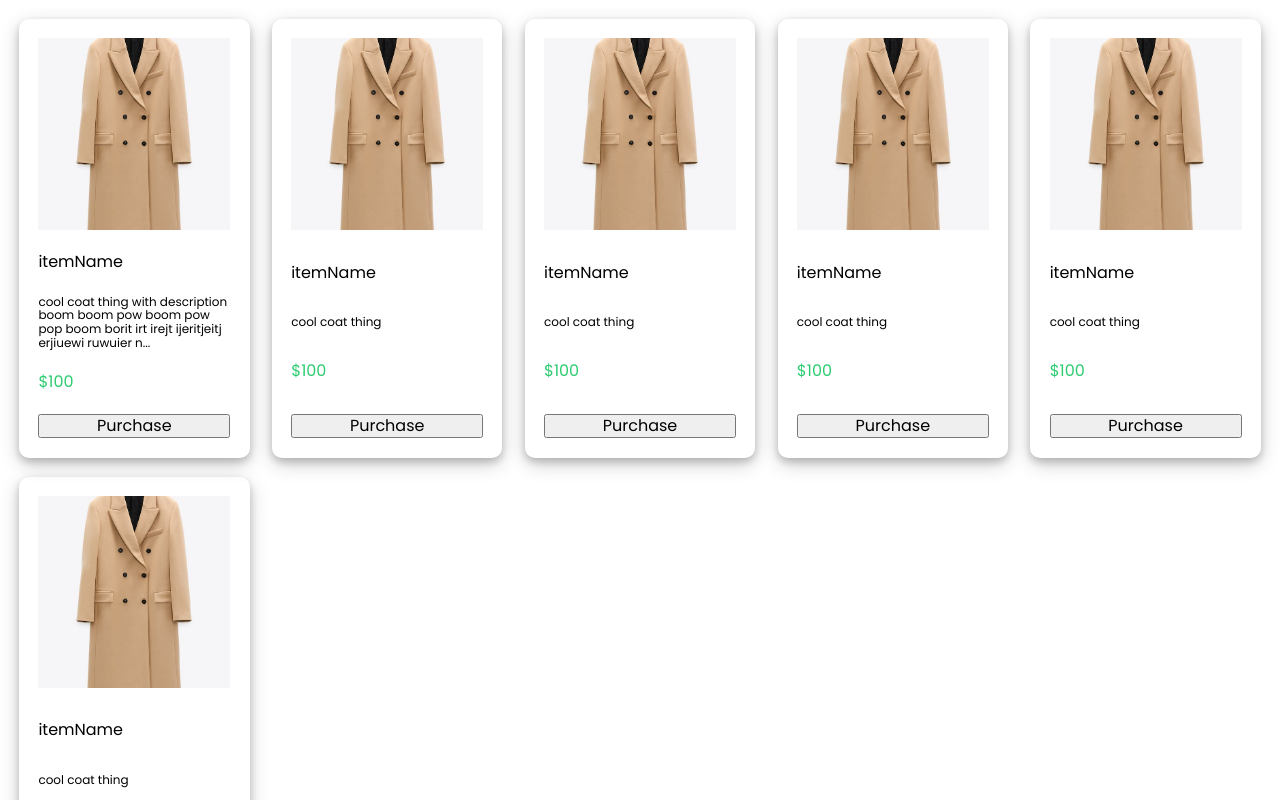
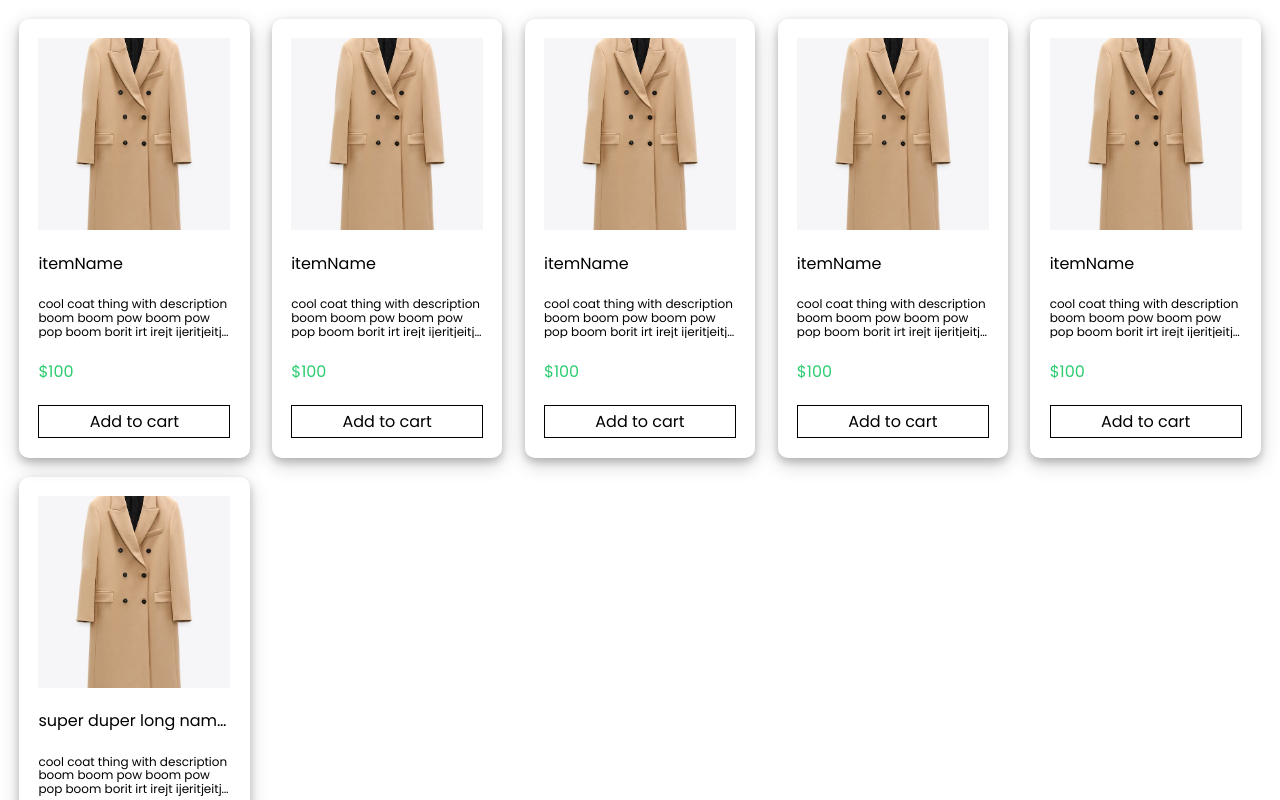
Before and after one commit to CTECH-IT/shopping-site-mj-kh, a plain HTML site: page index.html in a window 1280 px wide. Drawn offline with nearby package versions, Linux system fonts and the light colour scheme.

Commit message:
finished css gallery item css, started on script work

```diff
--- a/index.css
+++ b/index.css
@@ -45,10 +45,37 @@ gallery > galleryItem > img {
 
 gallery > galleryItem > about {
     font-size: 0.75em;
+    overflow: hidden;
+    text-overflow: ellipsis;
+    display: -webkit-box;
+    -webkit-line-clamp: 3;
+            line-clamp: 3;
+    -webkit-box-orient: vertical;
 }
 
 gallery > galleryItem > price {
     color: #2ecc71;
+    overflow: hidden;
+    text-overflow: ellipsis;
+    display: -webkit-box;
+    -webkit-line-clamp: 1;
+            line-clamp: 1;
+    -webkit-box-orient: vertical;
+}
+
+gallery > galleryItem > button {
+    padding: 0.5vmax 0 0.5vmax 0;
+    background: white;
+    border: 1px solid black;
+}
+
+gallery > galleryItem > is {
+    overflow: hidden;
+    text-overflow: ellipsis;
+    display: -webkit-box;
+    -webkit-line-clamp: 1;
+            line-clamp: 1;
+    -webkit-box-orient: vertical;
 }
 
 /* checkout MODAL */
--- a/index.html
+++ b/index.html
@@ -3,51 +3,52 @@
         <title>buystuff.com</title>
         <link rel="stylesheet" href="https://cdnjs.cloudflare.com/ajax/libs/normalize/8.0.1/normalize.min.css" integrity="sha512-NhSC1YmyruXifcj/KFRWoC561YpHpc5Jtzgvbuzx5VozKpWvQ+4nXhPdFgmx8xqexRcpAglTj9sIBWINXa8x5w==" crossorigin="anonymous" referrerpolicy="no-referrer" />
         <link rel="stylesheet" href="index.css">
+        <script src="/index.js"></script>
     </head>
     <body>
         <main>
             <gallery>
+                <galleryItem id="coat6969" >
+                    <img src="/img/coat.jpg"/>
+                    <is>itemName</is>
+                    <about>cool coat thing with description boom boom pow boom pow pop boom borit irt irejt ijeritjeitj erjiuewi ruwuier n...</about>
+                    <price>$100</price>
+                    <button>Add to cart</button>
+                </galleryItem>
                 <galleryItem>
                     <img src="/img/coat.jpg"/>
                     <is>itemName</is>
                     <about>cool coat thing with description boom boom pow boom pow pop boom borit irt irejt ijeritjeitj erjiuewi ruwuier n...</about>
                     <price>$100</price>
-                    <button>Purchase</button>
+                    <button>Add to cart</button>
                 </galleryItem>
                 <galleryItem>
                     <img src="/img/coat.jpg"/>
                     <is>itemName</is>
-                    <about>cool coat thing</about>
+                    <about>cool coat thing with description boom boom pow boom pow pop boom borit irt irejt ijeritjeitj erjiuewi ruwuier n...</about>
                     <price>$100</price>
-                    <button>Purchase</button>
+                    <button>Add to cart</button>
                 </galleryItem>
                 <galleryItem>
                     <img src="/img/coat.jpg"/>
                     <is>itemName</is>
-                    <about>cool coat thing</about>
+                    <about>cool coat thing with description boom boom pow boom pow pop boom borit irt irejt ijeritjeitj erjiuewi ruwuier n...</about>
                     <price>$100</price>
-                    <button>Purchase</button>
+                    <button>Add to cart</button>
                 </galleryItem>
                 <galleryItem>
                     <img src="/img/coat.jpg"/>
                     <is>itemName</is>
-                    <about>cool coat thing</about>
+                    <about>cool coat thing with description boom boom pow boom pow pop boom borit irt irejt ijeritjeitj erjiuewi ruwuier n...</about>
                     <price>$100</price>
-                    <button>Purchase</button>
+                    <button>Add to cart</button>
                 </galleryItem>
                 <galleryItem>
                     <img src="/img/coat.jpg"/>
-                    <is>itemName</is>
-                    <about>cool coat thing</about>
+                    <is>super duper long name for some reason for fun and testying</is>
+                    <about>cool coat thing with description boom boom pow boom pow pop boom borit irt irejt ijeritjeitj erjiuewi ruwuier n more stuff woof woof bark bark</about>
                     <price>$100</price>
-                    <button>Purchase</button>
-                </galleryItem>
-                <galleryItem>
-                    <img src="/img/coat.jpg"/>
-                    <is>itemName</is>
-                    <about>cool coat thing</about>
-                    <price>$100</price>
-                    <button>Purchase</button>
+                    <button>Add to cart</button>
                 </galleryItem>
             </gallery>
         </main>
--- a/index.js
+++ b/index.js
@@ -0,0 +1,51 @@
+window.addEventListener('load', () => {
+    //deal with pre loaded items
+    const items = document.querySelectorAll('galleryItem');
+
+    for (item of items) {
+        const addToCartButton = item.querySelector('button');
+        addToCartButton.addEventListener('click', event => {
+            const button = event.currentTarget;
+            const galleryElement = button.parentElement;
+            addToCart(galleryElement);
+        });
+    }
+
+    //fetch server items
+    //fetch blah blah blah
+    //for each item
+    //new gallery item()
+    //register events
+});
+
+function seralizeGalleryItem(galleryElement) {
+    console.log(galleryElement);
+    var data = {};
+    data.id = galleryElement.getAttribute('id');
+    data.name = galleryElement.querySelector('is').innerHTML;
+    data.description = galleryElement.querySelector('about').innerHTML;
+    data.price = galleryElement.querySelector('price').innerHTML;
+    return data;
+}
+
+function addToCart(galleryElement) {
+    const data = seralizeGalleryItem(galleryElement);
+    galleryElement.querySelector('button').style.display = 'none';
+}
+
+function createInCartButton() {
+    const div = document.createElement('div');
+    const left = document.createElement('button');
+    const amount = document.createElement('input');
+    amount.setAttribute('type', 'number');
+    const right = document.createElement('button');
+
+    div.appendChild(left);
+    div.appendChild(amount);
+    div.appendChild(right);
+    return div;
+}
+
+function checkOut() {
+    // ONLY SEND IDS AND AMOUNTS TO THE SERVER, CALCULATE COST, ETC ON SERVER
+}
```
